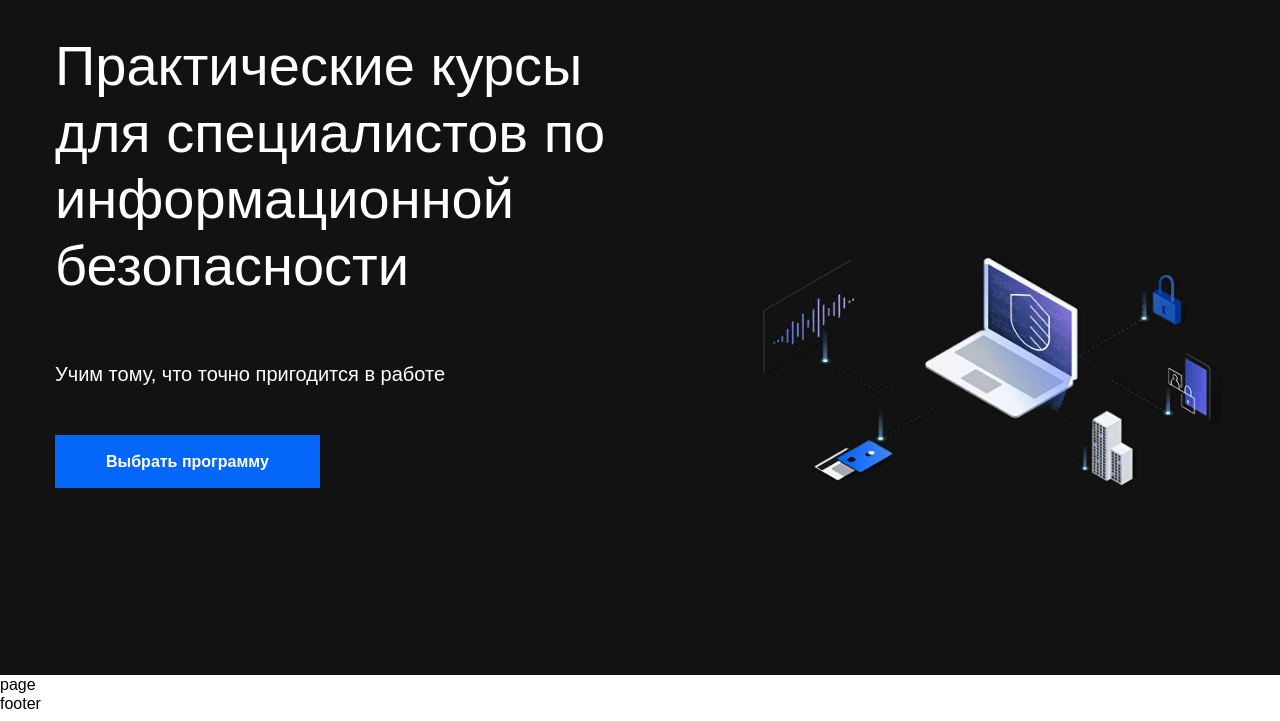
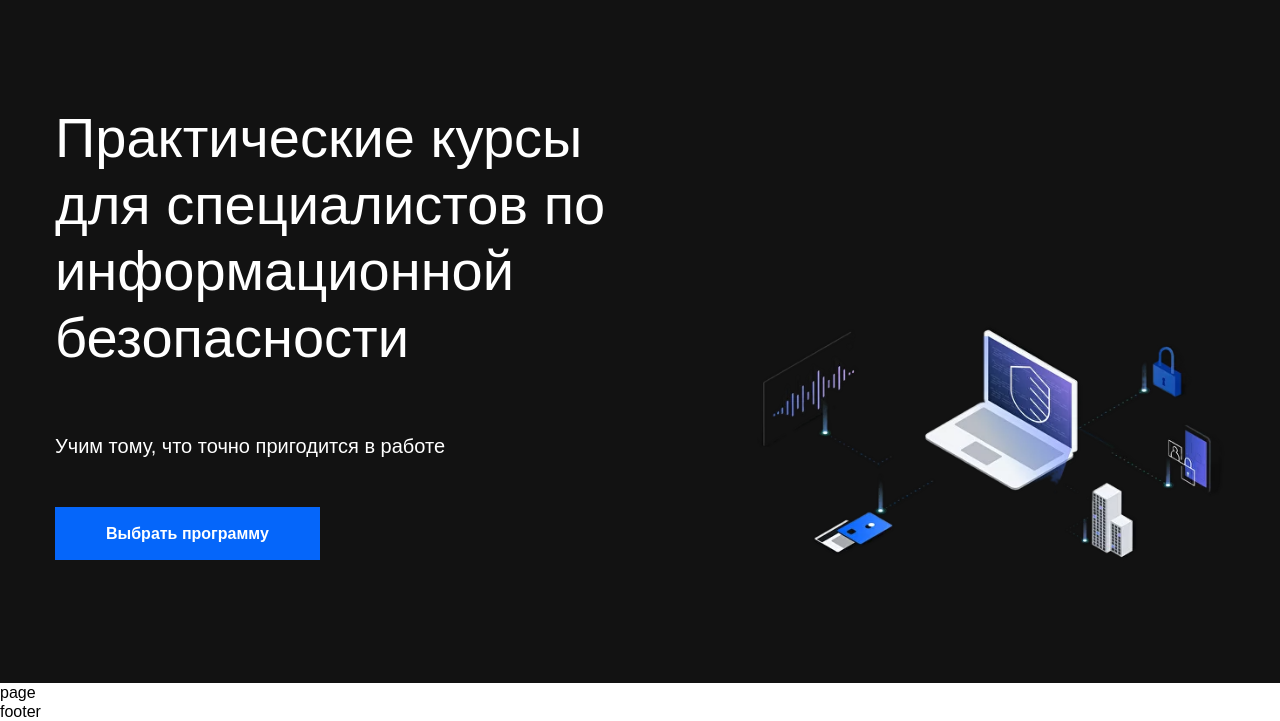
Before and after one commit to Binatik/tech-pab, a React app: page / in a window 1280 px wide. Shown: the part 125-846 px from the top of the page. Built offline with nearby package versions, Linux system fonts and the light colour scheme.

Commit message:
hotfix padding

```diff
--- a/src/app/styles/global.css
+++ b/src/app/styles/global.css
@@ -31,7 +31,7 @@
 }
 
 .header {
-	padding-top: 15px;
+	padding: 15px 0 30px;
 	background-color: var(--color-black);
 	min-height: 100vh;
 }
--- a/src/widgets/Banner/Banner.module.css
+++ b/src/widgets/Banner/Banner.module.css
@@ -3,7 +3,7 @@
 	display: flex;
 	justify-content: space-between;
 	align-items: center;
-	min-height: calc(100vh - 18rem);
+	min-height: calc(100vh - 9rem);
 	gap: 10px;
 }
 
```
